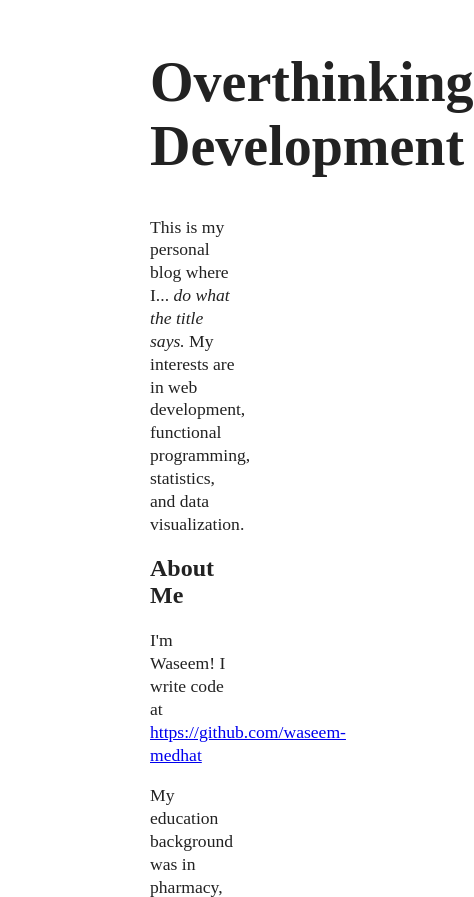
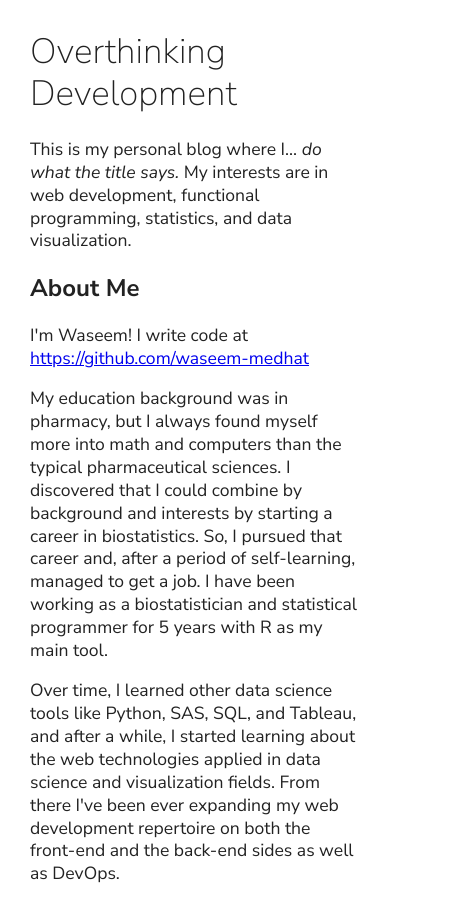
Before and after one commit to waseem-medhat/overthinking-development, an Eleventy site: page index.md in a window 390 px wide. Shown: the top 897 px of the page, 474 px wide, since content can reach past the window. Built offline with nearby package versions, Linux system fonts and the light colour scheme; Eleventy itself is replaced by a stand-in of ours; files that its build step writes are made by us from their sources.

Commit message:
Improve styling and responsiveness

```diff
--- a/style.css
+++ b/style.css
@@ -1,5 +1,7 @@
+@import url('https://fonts.googleapis.com/css2?family=Nunito+Sans:ital,opsz,wght@0,6..12,200..1000;1,6..12,200..1000&display=swap');
+
 body {
-    font-family: serif;
+    font-family: 'Nunito Sans', serif;
     color: #222;
     margin: 50px 150px;
     max-width: 750px;
@@ -7,6 +9,8 @@
 
 h1 {
     font-size: 3.5rem;
+    font-weight: 200;
+    line-height: 1.2;
 }
 
 p {
@@ -38,3 +42,14 @@
     justify-content: space-between;
     margin-bottom: 12px;
 }
+
+@media (max-width: 1000px) {
+    h1 {
+        font-size: 2.2rem;
+    }
+
+    body {
+        margin: 30px;
+        max-width: 100%;
+    }
+}
```
